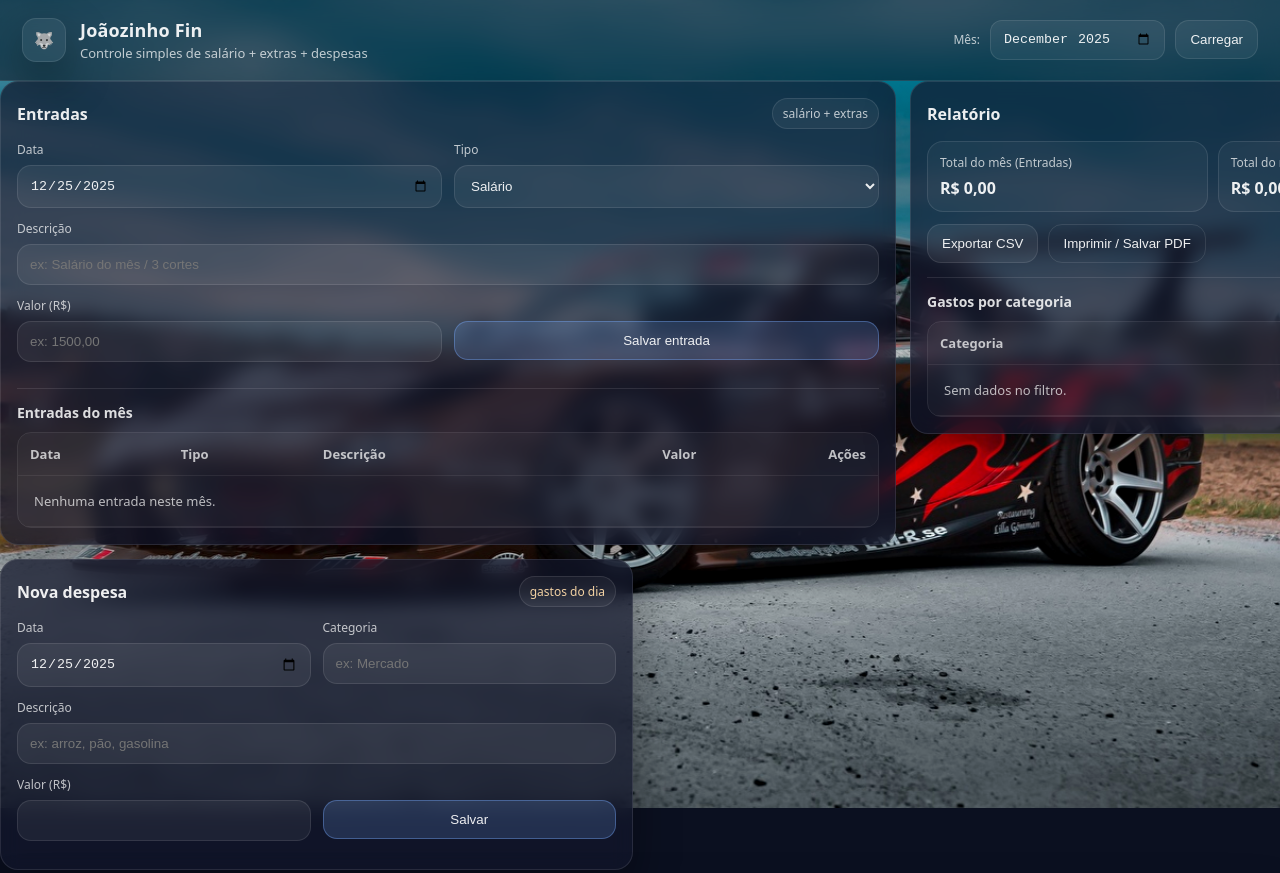
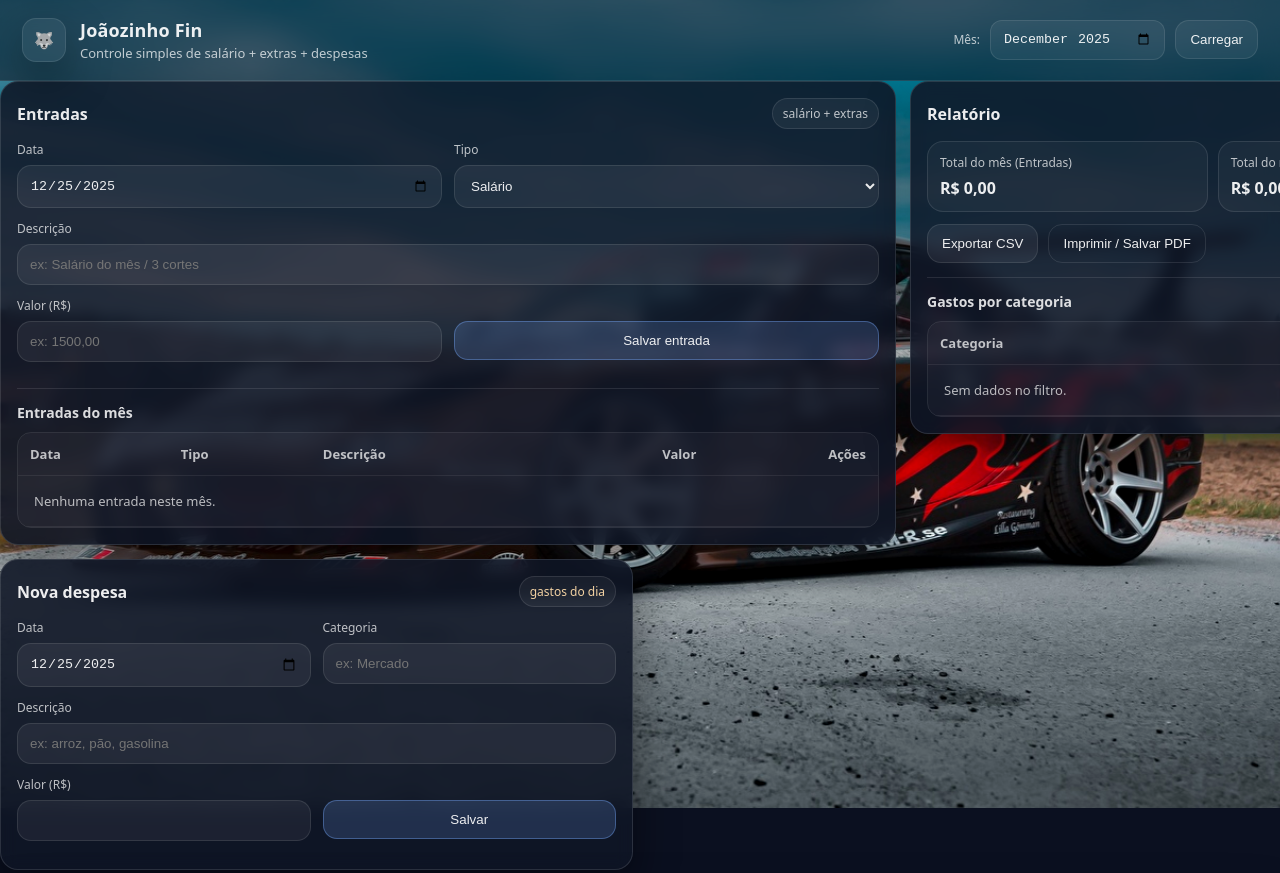
Before and after one commit to joaovitor2006JV/ControleFinanceiro, a plain HTML site: page index.html in a window 1280 px wide. Shown: the top 873 px of the page. Drawn offline with nearby package versions, Linux system fonts and the light colour scheme; no server answers.

Commit message:
Update style.css

```diff
--- a/style.css
+++ b/style.css
@@ -104,13 +104,14 @@ body{
 
 
 .card{
-  background: var(--card);
-  border:1px solid var(--stroke);
+  background: rgba(15, 22, 38, 0.88); /* MAIS ESCURO */
+  border: 1px solid rgba(255,255,255,0.12);
   border-radius: var(--radius);
-  box-shadow: var(--shadow);
+  box-shadow: 0 18px 45px rgba(0,0,0,0.45);
   padding:16px;
-  backdrop-filter: blur(10px);
+  backdrop-filter: blur(8px);
 }
+
 
 .card-title{
   display:flex;
```
